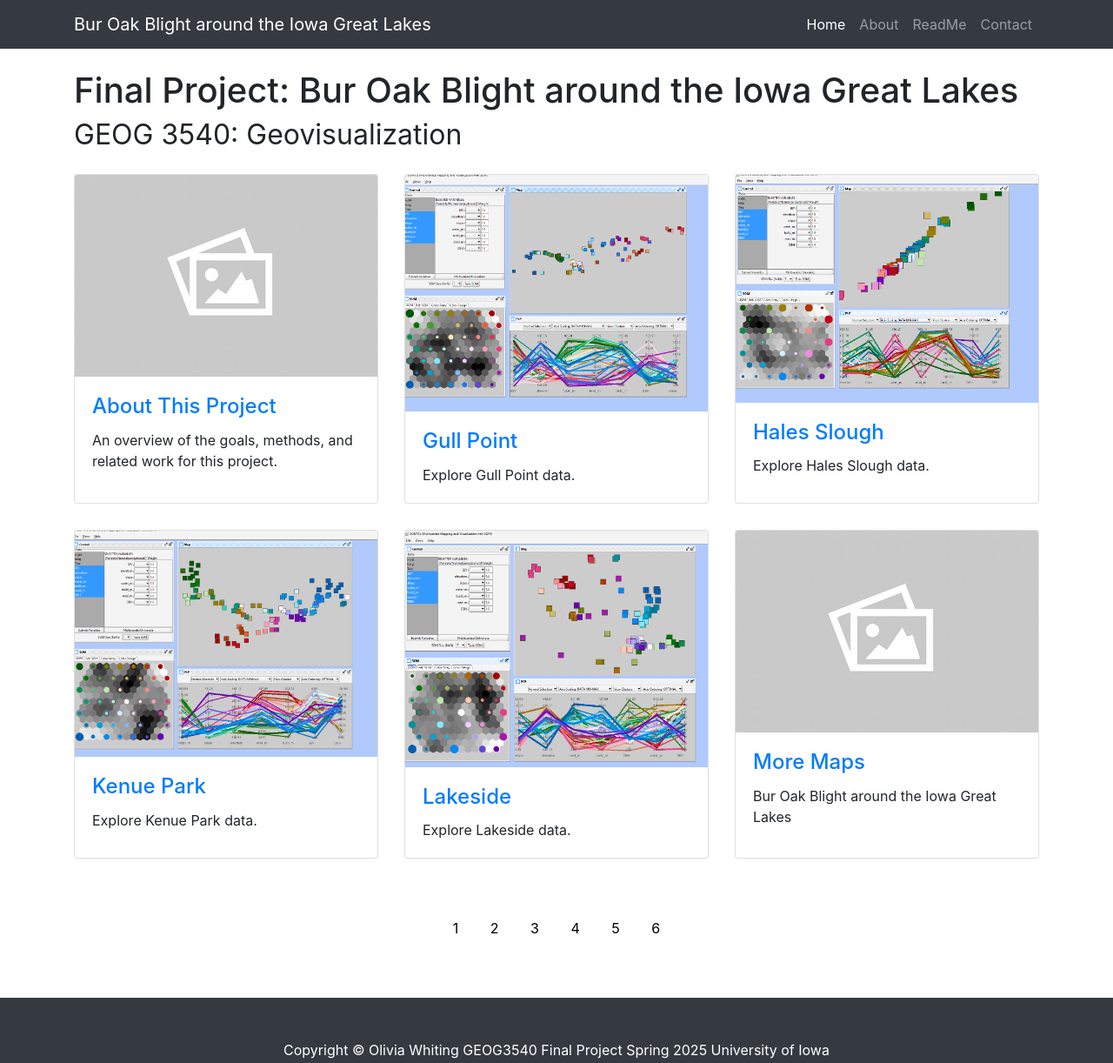
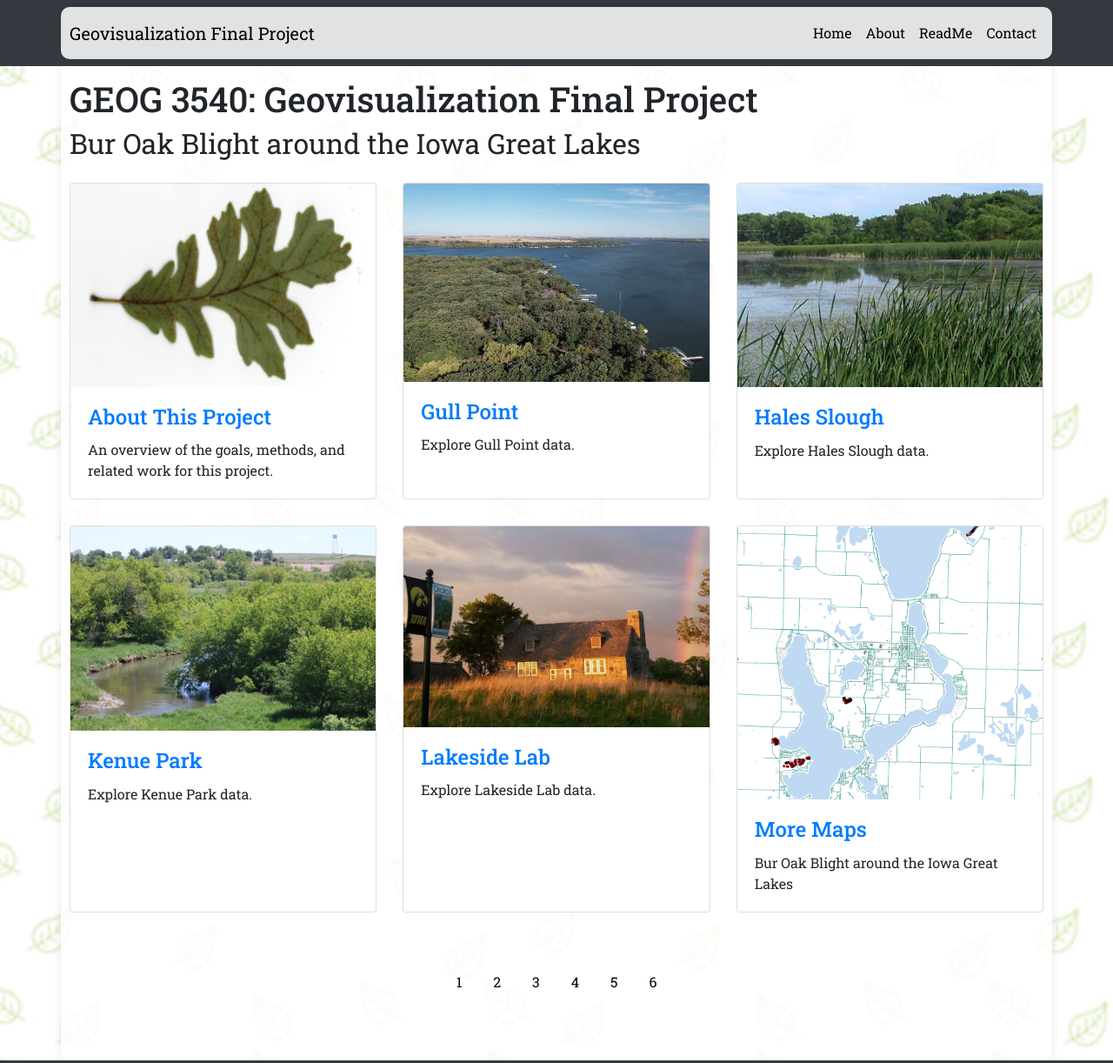
Before and after one commit to owhiting4/BOB_IAGreatLakes, a website: page index.html in a window 1280 px wide. Shown: the top 1222 px of the page at 87% size. Drawn offline with Linux system fonts and the light colour scheme.

Commit message:
version 2

```diff
--- a/css/3-col-portfolio.css
+++ b/css/3-col-portfolio.css
@@ -6,6 +6,13 @@
 
 body {
   padding-top: 54px;
+  background-image: url("../images/leaves2.png");
+  background-size: cover;
+  background-repeat: no-repeat;
+  background-position: center;
+  min-height: 100vh;
+  font-family: "Roboto Slab", serif;
+
 }
 
 @media (min-width: 992px) {
@@ -14,9 +21,26 @@ body {
   }
 }
 
+.navbar-dark .navbar-nav .nav-link {
+  color: black !important;
+}
+
+.navbar-dark .navbar-brand {
+  color: black !important;
+}
+
 .portfolio-item {
   margin-bottom: 30px;
 }
+
+.container {
+  background-color: rgba(255, 255, 255, 0.85); /* white with 85% opacity */
+  padding: 10px;
+  border-radius: 10px;
+  box-shadow: 0 0 10px rgba(0, 0, 0, 0.1); /* optional: soft shadow for contrast */
+
+}
+
 
 .pagination {
   display: inline-block;
--- a/index.html
+++ b/index.html
@@ -12,6 +12,7 @@
     <link rel="icon" type="image/x-icon" href="images/tigerhawk.png">
 
     <!-- Bootstrap core CSS -->
+    <link href="https://fonts.googleapis.com/css2?family=Roboto+Slab:wght@100..900&display=swap" rel="stylesheet">
     <link href="vendor/bootstrap/css/bootstrap.min.css" rel="stylesheet">
 
     <!-- Custom styles for this template -->
@@ -24,7 +25,7 @@
     <!-- Navigation -->
     <nav class="navbar navbar-expand-lg navbar-dark bg-dark fixed-top">
       <div class="container">
-        <a class="navbar-brand" href="shortbio.html">Bur Oak Blight around the Iowa Great Lakes</a>
+        <a class="navbar-brand" href="index.html">Geovisualization Final Project</a>
         <button class="navbar-toggler" type="button" data-toggle="collapse" data-target="#navbarResponsive" aria-controls="navbarResponsive" aria-expanded="false" aria-label="Toggle navigation">
           <span class="navbar-toggler-icon"></span>
         </button>
@@ -53,14 +54,15 @@
     <div class="container">
 
       <!-- Page Heading -->
-      <h1 class="my-4">Final Project: Bur Oak Blight around the Iowa Great Lakes
-        <small>GEOG 3540: Geovisualization</small>
+      <h1 class="my-4">
+        GEOG 3540: Geovisualization Final Project <br>
+        <small>Bur Oak Blight around the Iowa Great Lakes</small>
       </h1>
 
       <div class="row">
         <div class="col-lg-4 col-sm-6 portfolio-item">
           <div class="card h-100">
-            <a href="projectpage.html"><img class="card-img-top" src="images/pop.png" alt=""></a>
+            <a href="projectpage.html"><img class="card-img-top" src="images/bob.png" alt=""></a>
             <div class="card-body">
               <h4 class="card-title">
                 <a href="projectpage.html">About This Project</a>
@@ -71,7 +73,7 @@
         </div>
         <div class="col-lg-4 col-sm-6 portfolio-item">
           <div class="card h-100">
-            <a href="GullPoint.html"><img class="card-img-top" src="images/GullPoint/full_image.png" alt=""></a>
+            <a href="GullPoint.html"><img class="card-img-top" src="images/gullpoint.jpg" alt=""></a>
             <div class="card-body">
               <h4 class="card-title">
                 <a href="GullPoint.html">Gull Point</a>
@@ -82,7 +84,7 @@
         </div>
         <div class="col-lg-4 col-sm-6 portfolio-item">
           <div class="card h-100">
-            <a href="HalesSlough.html"><img class="card-img-top" src="images/HalesSlough/full.png" alt=""></a>
+            <a href="HalesSlough.html"><img class="card-img-top" src="images/halesslough.jpg" alt=""></a>
             <div class="card-body">
               <h4 class="card-title">
                 <a href="HalesSlough.html">Hales Slough</a>
@@ -94,7 +96,7 @@
 
         <div class="col-lg-4 col-sm-6 portfolio-item">
           <div class="card h-100">
-            <a href="KenuePark.html"><img class="card-img-top" src="images/KenuePark/full_kenue.png" alt=""></a>
+            <a href="KenuePark.html"><img class="card-img-top" src="images/kenue.jpg" alt=""></a>
             <div class="card-body">
               <h4 class="card-title">
                 <a href="KenuePark.html">Kenue Park</a>
@@ -108,12 +110,12 @@
 
         <div class="col-lg-4 col-sm-6 portfolio-item">
           <div class="card h-100">
-            <a href="Lakeside.html"><img class="card-img-top" src="images/Lakeside/lakeside_full.png" alt=""></a>
+            <a href="Lakeside.html"><img class="card-img-top" src="images/lakeside_lab2.jpg" alt=""></a>
             <div class="card-body">
               <h4 class="card-title">
-                <a href="Lakeside.html">Lakeside</a>
+                <a href="Lakeside.html">Lakeside Lab</a>
               </h4>
-              <p class="card-text">Explore Lakeside data.</p>
+              <p class="card-text">Explore Lakeside Lab data.</p>
             </div>
           </div>
 
@@ -122,7 +124,7 @@
 
         <div class="col-lg-4 col-sm-6 portfolio-item">
           <div class="card h-100">
-            <a href="MoreMaps.html"><img class="card-img-top" src="images/pop.png" alt=""></a>
+            <a href="MoreMaps.html"><img class="card-img-top" src="images/okoboji.png" alt=""></a>
             <div class="card-body">
               <h4 class="card-title">
                 <a href="MoreMaps.html">More Maps</a>
@@ -158,7 +160,7 @@
     <!-- Footer -->
     <footer class="py-5 bg-dark">
       <div class="container">
-        <p class="m-0 text-center text-white">Copyright &copy; Olivia Whiting GEOG3540 Final Project Spring 2025 University of Iowa</p>
+        <p class="m-0 text-center text-dark">Copyright &copy; Olivia Whiting, Isaac Young, Tatum Long<br> GEOG3540 Final Project Spring 2025 University of Iowa</p>
       </div>
       <!-- /.container -->
     </footer>
```
Also changed, not shown: GullPoint.html (+5 -4 lines), HalesSlough.html (+5 -4 lines), KenuePark.html (+5 -4 lines), Lakeside.html (+5 -4 lines), MoreMaps.html (+4 -3 lines), projectpage.html (+8 -7 lines), images/bob.png (added), images/gullpoint.jpg (added), images/halesslough.jpg (added), images/kenue.jpg (added), images/lakeside_lab.jpg (added), images/lakeside_lab2.jpg (added), images/leaves2.png (added), images/okoboji.png (added), 2 more files.
